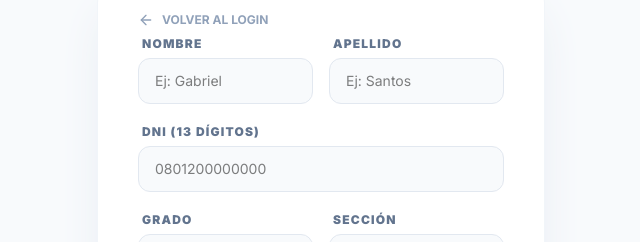
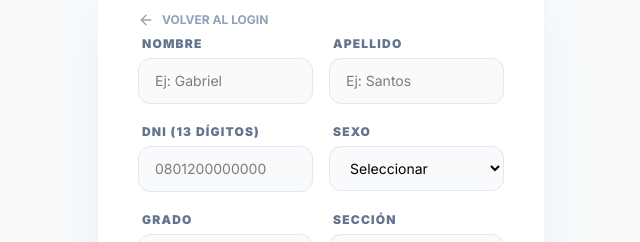
Before and after one commit to melvinvargas1608/asistencia-estudiantes, a Next.js app: page /login in a window 1280 px wide. Both pictures are taken after a click on the button "¿No tienes cuenta? Regístrate como Docente". Shown: the part 253-495 px from the top of the page, without its empty margins (319-959 px from the left). Built offline with nearby package versions, Linux system fonts and the light colour scheme.

Commit message:
Añadir campo sexo a docente y estudiantes en creación, registro y lista

```diff
--- a/src/app/api/create-student/route.ts
+++ b/src/app/api/create-student/route.ts
@@ -12,7 +12,7 @@ export async function POST(req: NextRequest) {
         )
 
         const body = await req.json()
-        const { nombre, apellido, numero_identidad, grado, seccion, jornada, docente_id, email, password } = body
+        const { nombre, apellido, numero_identidad, sexo, grado, seccion, jornada, docente_id, email, password } = body
 
         // Create auth user for student
         const { data: authData, error: authError } = await supabaseAdmin.auth.admin.createUser({
@@ -42,6 +42,7 @@ export async function POST(req: NextRequest) {
                 nombre,
                 apellido,
                 numero_identidad,
+                sexo,
                 grado,
                 seccion,
                 jornada,
--- a/src/app/api/register-teacher/route.ts
+++ b/src/app/api/register-teacher/route.ts
@@ -10,9 +10,9 @@ export async function POST(req: NextRequest) {
         )
 
         const body = await req.json()
-        const { nombre, apellido, numero_identidad, grado, seccion, password } = body
+        const { nombre, apellido, numero_identidad, sexo, grado, seccion, password } = body
 
-        if (!nombre || !apellido || !numero_identidad || !grado || !seccion || !password) {
+        if (!nombre || !apellido || !numero_identidad || !sexo || !grado || !seccion || !password) {
             return NextResponse.json({ error: 'Todos los campos son obligatorios' }, { status: 400 })
         }
 
@@ -47,6 +47,7 @@ export async function POST(req: NextRequest) {
                 nombre,
                 apellido,
                 numero_identidad: sanitizedDni,
+                sexo,
                 grado,
                 seccion,
                 auth_user_id: authUserId
--- a/src/app/docente/estudiantes/page.tsx
+++ b/src/app/docente/estudiantes/page.tsx
@@ -24,6 +24,7 @@ const studentSchema = z.object({
     numero_identidad: z.string()
         .regex(/^\d{13}$/, 'Debe ser exactamente 13 dígitos numéricos')
         .transform(val => val.trim()),
+    sexo: z.string().min(1, 'Selecciona el sexo'),
     grado: z.string().min(1, 'Selecciona un grado'),
     seccion: z.string().min(1, 'Selecciona una sección'),
     jornada: z.string().min(1, 'Selecciona una jornada'),
@@ -131,6 +132,7 @@ export default function EstudiantesPage() {
             nombre: student.nombre,
             apellido: student.apellido,
             numero_identidad: student.numero_identidad,
+            sexo: student.sexo,
             grado: student.grado,
             seccion: student.seccion,
             jornada: student.jornada,
@@ -247,7 +249,7 @@ export default function EstudiantesPage() {
                     <table className="w-full text-sm">
                         <thead>
                             <tr className="bg-slate-50 border-b border-slate-100">
-                                {['#', 'Nombre', 'Apellido', 'DNI', 'Grado', 'Sección', 'Jornada', 'Acciones'].map(h => (
+                                {['#', 'Nombre', 'Apellido', 'DNI', 'Sexo', 'Grado', 'Sección', 'Jornada', 'Acciones'].map(h => (
                                     <th key={h} className="text-left px-4 py-3 text-xs font-semibold text-slate-500 uppercase tracking-wider">
                                         {h}
                                     </th>
@@ -268,6 +270,7 @@ export default function EstudiantesPage() {
                                         <td className="px-4 py-3 font-medium text-slate-800">{s.nombre}</td>
                                         <td className="px-4 py-3 text-slate-600">{s.apellido}</td>
                                         <td className="px-4 py-3 font-mono text-slate-500 text-xs">{s.numero_identidad}</td>
+                                        <td className="px-4 py-3 text-slate-600">{s.sexo === 'M' ? 'Masculino' : s.sexo === 'F' ? 'Femenino' : s.sexo}</td>
                                         <td className="px-4 py-3">
                                             <Badge variant={gradoColor[s.grado] as any || 'gray'}>{s.grado}</Badge>
                                         </td>
@@ -322,6 +325,7 @@ export default function EstudiantesPage() {
                             <input {...form.register('apellido')} placeholder="Pérez" className={inputCls} />
                         </Field>
                     </div>
+                    <div className="grid grid-cols-2 gap-4">
                         <Field label="Número de Identidad (13 dígitos)" error={form.formState.errors.numero_identidad?.message}>
                             <input
                                 {...form.register('numero_identidad')}
@@ -330,6 +334,14 @@ export default function EstudiantesPage() {
                                 className={inputCls}
                             />
                         </Field>
+                        <Field label="Sexo" error={form.formState.errors.sexo?.message}>
+                            <select {...form.register('sexo')} className={selectCls}>
+                                <option value="">Seleccionar</option>
+                                <option value="M">Masculino</option>
+                                <option value="F">Femenino</option>
+                            </select>
+                        </Field>
+                    </div>
                     <div className="grid grid-cols-3 gap-4">
                         <Field label="Grado" error={form.formState.errors.grado?.message}>
                             <select {...form.register('grado')} className={selectCls}>
@@ -380,6 +392,7 @@ export default function EstudiantesPage() {
                             <input {...editForm.register('apellido')} className={inputCls} />
                         </Field>
                     </div>
+                    <div className="grid grid-cols-2 gap-4">
                         <Field label="Número de Identidad (13 dígitos)" error={editForm.formState.errors.numero_identidad?.message}>
                             <input
                                 {...editForm.register('numero_identidad')}
@@ -387,6 +400,14 @@ export default function EstudiantesPage() {
                                 className={inputCls}
                             />
                         </Field>
+                        <Field label="Sexo" error={editForm.formState.errors.sexo?.message}>
+                            <select {...editForm.register('sexo')} className={selectCls}>
+                                <option value="">Seleccionar</option>
+                                <option value="M">Masculino</option>
+                                <option value="F">Femenino</option>
+                            </select>
+                        </Field>
+                    </div>
                     <div className="grid grid-cols-3 gap-4">
                         <Field label="Grado" error={editForm.formState.errors.grado?.message}>
                             <select {...editForm.register('grado')} className={selectCls}>
@@ -480,7 +501,7 @@ export default function EstudiantesPage() {
             <Modal isOpen={showImport} onClose={() => { setShowImport(false); setImportFile(null); setImportError(null) }} title="Importar Estudiantes" size="md">
                 <div className="space-y-4">
                     <p className="text-sm text-slate-600">
-                        Sube un archivo CSV o Excel con las columnas: <strong>nombre, apellido, numero_identidad, grado, seccion, jornada</strong>
+                        Sube un archivo CSV o Excel con las columnas: <strong>nombre, apellido, numero_identidad, sexo, grado, seccion, jornada</strong>
                     </p>
 
                     {importError && (
--- a/src/app/login/page.tsx
+++ b/src/app/login/page.tsx
@@ -25,6 +25,7 @@ function LoginForm() {
     const [regNombre, setRegNombre] = useState('')
     const [regApellido, setRegApellido] = useState('')
     const [regDni, setRegDni] = useState('')
+    const [regSexo, setRegSexo] = useState('')
     const [regGrado, setRegGrado] = useState('')
     const [regSeccion, setRegSeccion] = useState('')
     const [regPassword, setRegPassword] = useState('')
@@ -89,6 +90,7 @@ function LoginForm() {
                     nombre: regNombre,
                     apellido: regApellido,
                     numero_identidad: sanitizedDni,
+                    sexo: regSexo,
                     grado: regGrado,
                     seccion: regSeccion,
                     password: regPassword
@@ -379,9 +381,19 @@ function LoginForm() {
                                 </div>
                             </div>
 
-                            <div>
-                                <label className="block text-xs font-black text-slate-500 uppercase tracking-widest ml-1 mb-1.5">DNI (13 dígitos)</label>
-                                <input type="text" required value={regDni} maxLength={13} onChange={e => setRegDni(e.target.value)} className="w-full px-4 py-3 bg-slate-50 border border-slate-200 rounded-xl text-sm" placeholder="0801200000000" />
+                            <div className="grid grid-cols-2 gap-4">
+                                <div>
+                                    <label className="block text-xs font-black text-slate-500 uppercase tracking-widest ml-1 mb-1.5">DNI (13 dígitos)</label>
+                                    <input type="text" required value={regDni} maxLength={13} onChange={e => setRegDni(e.target.value)} className="w-full px-4 py-3 bg-slate-50 border border-slate-200 rounded-xl text-sm" placeholder="0801200000000" />
+                                </div>
+                                <div>
+                                    <label className="block text-xs font-black text-slate-500 uppercase tracking-widest ml-1 mb-1.5">Sexo</label>
+                                    <select required value={regSexo} onChange={e => setRegSexo(e.target.value)} className="w-full px-4 py-3 bg-slate-50 border border-slate-200 rounded-xl text-sm">
+                                        <option value="">Seleccionar</option>
+                                        <option value="M">Masculino</option>
+                                        <option value="F">Femenino</option>
+                                    </select>
+                                </div>
                             </div>
 
                             <div className="grid grid-cols-2 gap-4">
--- a/src/lib/import.ts
+++ b/src/lib/import.ts
@@ -4,6 +4,7 @@ export interface ImportedStudent {
     nombre: string
     apellido: string
     numero_identidad: string
+    sexo: string
     grado: string
     seccion: string
     jornada: string
@@ -33,6 +34,7 @@ export async function parseStudentFile(file: File): Promise<ImportedStudent[]> {
             nombre: get(['nombre', 'first_name', 'firstname']),
             apellido: get(['apellido', 'apellidos', 'last_name', 'lastname']),
             numero_identidad: get(['numero_identidad', 'dni', 'identidad', 'cedula', 'id']),
+            sexo: get(['sexo', 'genero', 'gender']),
             grado: get(['grado', 'grade']),
             seccion: get(['seccion', 'sección', 'section']),
             jornada: get(['jornada', 'turno', 'shift']),
@@ -41,6 +43,7 @@ export async function parseStudentFile(file: File): Promise<ImportedStudent[]> {
         if (!student.nombre) throw new Error(`Fila ${index + 2}: campo "nombre" es requerido`)
         if (!student.apellido) throw new Error(`Fila ${index + 2}: campo "apellido" es requerido`)
         if (!student.numero_identidad) throw new Error(`Fila ${index + 2}: campo "numero_identidad" es requerido`)
+        if (!student.sexo) throw new Error(`Fila ${index + 2}: campo "sexo" es requerido`)
 
         return student
     })
--- a/src/lib/types.ts
+++ b/src/lib/types.ts
@@ -5,6 +5,7 @@ export interface Docente {
     nombre: string
     apellido: string
     numero_identidad: string
+    sexo: string
     grado: string
     seccion: string
     auth_user_id: string
@@ -16,6 +17,7 @@ export interface Estudiante {
     nombre: string
     apellido: string
     numero_identidad: string
+    sexo: string
     grado: string
     seccion: string
     jornada: string
```
Lines whose indentation alone changed are shown as unchanged.
